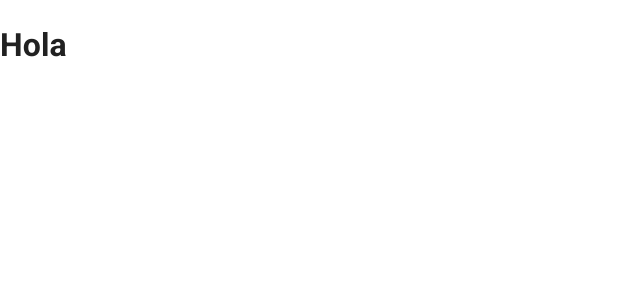
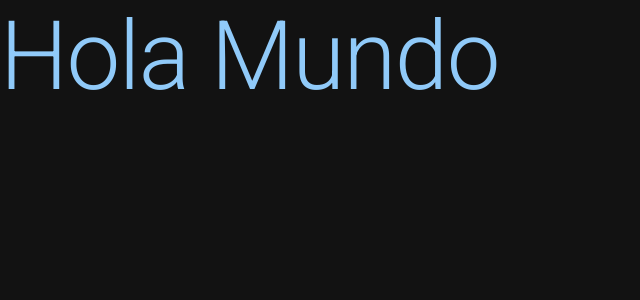
Before and after one commit to srdjo99/nextjs-jira, a Next.js app: page / in a window 1280 px wide. Shown: the top 300 px of the page, without its empty margins (0-640 px from the left). Built offline with nearby package versions, Linux system fonts and the light colour scheme.

Commit message:
basic theme setup

```diff
--- a/pages/index.tsx
+++ b/pages/index.tsx
@@ -1,7 +1,13 @@
-import type { NextPage } from "next";
+import { Typography } from '@mui/material';
+
+import type { NextPage } from 'next';
 
 const HomePage: NextPage = () => {
-  return <h1>Hola </h1>;
+  return (
+    <Typography variant='h1' color='primary'>
+      Hola Mundo
+    </Typography>
+  );
 };
 
 export default HomePage;
--- a/themes/dark-theme.ts
+++ b/themes/dark-theme.ts
@@ -1,7 +1,15 @@
-import { createTheme } from "@mui/material";
+import { createTheme } from '@mui/material';
+import { red } from '@mui/material/colors';
 
 export const darkTheme = createTheme({
   palette: {
-    mode: "dark",
+    mode: 'dark',
+    secondary: {
+      main: '#19857b',
+    },
+    error: {
+      main: red.A400,
+    },
   },
+  components: {},
 });
--- a/themes/light-theme.ts
+++ b/themes/light-theme.ts
@@ -1,7 +1,22 @@
-import { createTheme } from "@mui/material";
+import { createTheme } from '@mui/material';
+import { grey, red } from '@mui/material/colors';
 
 export const lightTheme = createTheme({
   palette: {
-    mode: "light",
+    mode: 'light',
+    background: {
+      default: grey[300],
+    },
+    primary: {
+      main: '#4a148c',
+    },
+    secondary: {
+      main: '#19857b',
+    },
+    error: {
+      main: red.A400,
+    },
   },
+
+  components: {},
 });
```
Also changed, not shown: pages/_app.tsx (+4 -4 lines).
